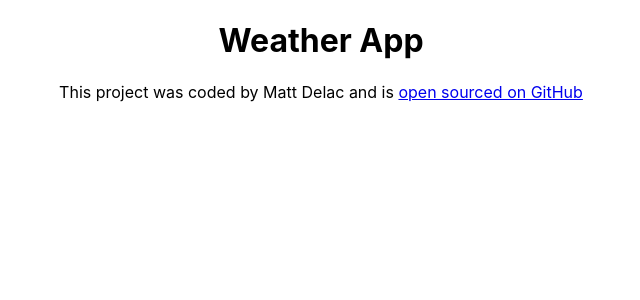
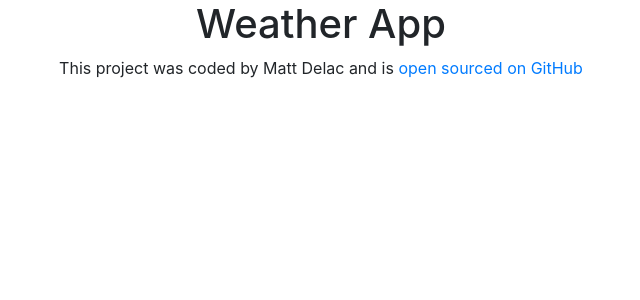
Before and after one commit to Dev-AnaMamede/my-react-weather-app, a React (Create React App) app: page / in a window 1280 px wide. Shown: the top 300 px of the page, without its empty margins (319-959 px from the left). Built offline with nearby package versions, Linux system fonts and the light colour scheme.

Commit message:
Add Bootstrap

```diff
--- a/package.json
+++ b/package.json
@@ -6,6 +6,7 @@
     "@testing-library/jest-dom": "^4.2.4",
     "@testing-library/react": "^9.5.0",
     "@testing-library/user-event": "^7.2.1",
+    "bootstrap": "^4.5.2",
     "react": "^16.13.1",
     "react-dom": "^16.13.1",
     "react-scripts": "3.4.3"
--- a/src/App.js
+++ b/src/App.js
@@ -5,6 +5,7 @@ import "./App.css";
 export default function WeatherApp() {
   return (
     <div className="App">
+      <div className="container">
         <h1>Weather App</h1>
         <footer>
           This project was coded by Matt Delac and is{" "}
@@ -16,5 +17,6 @@ export default function WeatherApp() {
           </a>
         </footer>
       </div>
+    </div>
   );
 }
```
Also changed, not shown: src/index.js (+7 -6 lines), 1 other file (tests, documents, lock files or other folders). Lines whose indentation alone changed are shown as unchanged.
